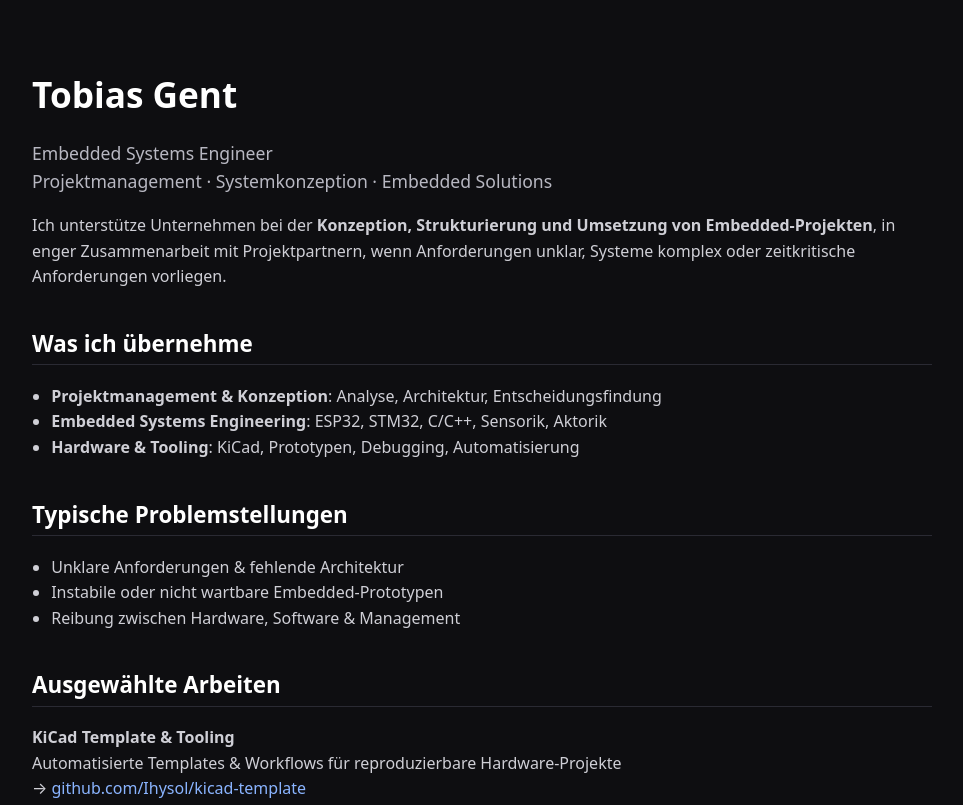
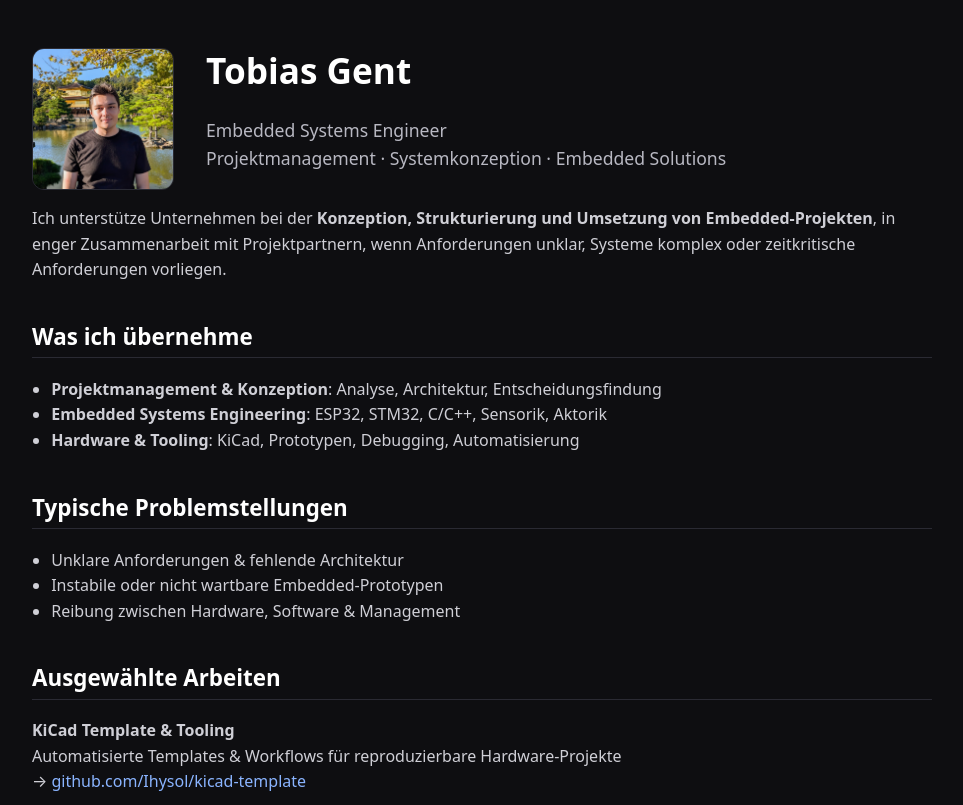
Before and after one commit to Ihysol/ihysol.github.io, a plain HTML site: page index.html in a window 1280 px wide. Shown: the top 805 px of the page, without its empty margins (158-1121 px from the left). Drawn offline with Linux system fonts and the light colour scheme.

Commit message:
Update index.html

```diff
--- a/index.html
+++ b/index.html
@@ -60,17 +60,34 @@
 
 <body>
   <main>
-    <h1>Tobias Gent</h1>
-    <p class="tagline">
-      Embedded Systems Engineer<br>
-      Projektmanagement · Systemkonzeption · Embedded Solutions
-    </p>
+
+    <!-- Header mit Bild -->
+    <div style="display:flex; gap:2rem; align-items:center; flex-wrap:wrap;">
+      <img
+        src="tgent.jpg"
+        alt="Tobias Gent"
+        style="
+          width:140px;
+          height:140px;
+          object-fit:cover;
+          border-radius:12px;
+          border:1px solid #2a2a33;
+        "
+      />
+
+      <div>
+        <h1 style="margin-top:0;">Tobias Gent</h1>
+        <p class="tagline">
+          Embedded Systems Engineer<br>
+          Projektmanagement · Systemkonzeption · Embedded Solutions
+        </p>
+      </div>
+    </div>
 
     <p>
       Ich unterstütze Unternehmen bei der <strong>Konzeption, Strukturierung und Umsetzung von Embedded-Projekten</strong>,
       in enger Zusammenarbeit mit Projektpartnern, wenn Anforderungen unklar, Systeme komplex oder zeitkritische Anforderungen vorliegen.
     </p>
-
 
     <h2>Was ich übernehme</h2>
     <ul>
@@ -104,13 +121,14 @@
 
     <h2>Kontakt</h2>
     <p>
-      📧 Mail: <strong>tobias.gent@gmail.com</strong><br>
+      📧 Mail: <a href="mailto:tobias.gent@gmail.com">tobias.gent@gmail.com</a><br>
       💼 GitHub: <a href="https://github.com/Ihysol">github.com/Ihysol</a>
     </p>
 
     <footer>
       Verfügbar für projektbasierte Zusammenarbeit · Remote (EU)
     </footer>
+
   </main>
 </body>
 </html>
```
